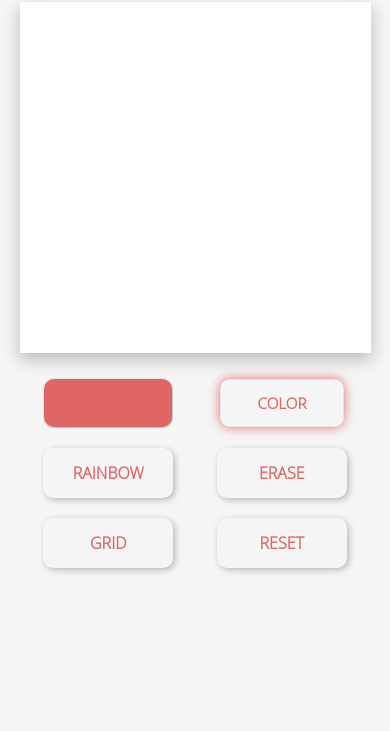
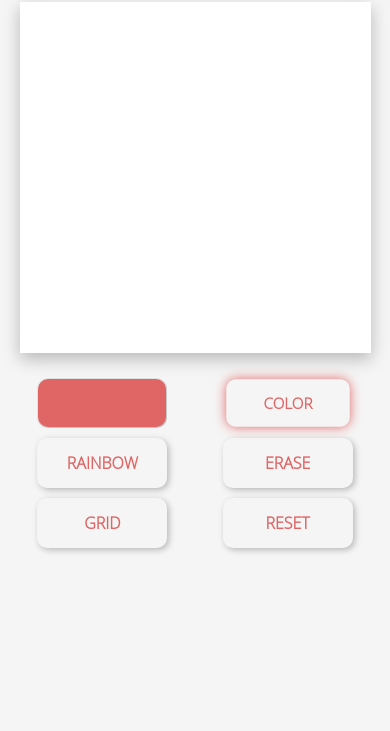
Before and after one commit to sleep24less/etch-a-sketch, a plain HTML site: page index.html in a window 390 px wide. Shown: the part 48-779 px from the top of the page. Drawn offline with Linux system fonts and the light colour scheme.

Commit message:
Fix attempt for mobile

```diff
--- a/style.css
+++ b/style.css
@@ -166,14 +166,23 @@ button.active {
         width: 90vw !important;
     }
 
+    .container {
+        width: 90vw !important;
+    }
+
+    .grid {
+        width: 90vw !important;
+    }
+
     .buttons {
-        display: flex;
-        flex-wrap: wrap;
-        justify-content: space-evenly;
+        display: grid;
+        grid-template-columns: 1fr 1fr;
+        grid-template-rows: 1fr 1fr 1fr;
+        justify-items: center;
+        align-items: center;
         width: 95vw;
         max-width: 95vw;
-        gap: 10px;
-        align-items: center;
+        gap: 0px;
     }
 
 }
```
